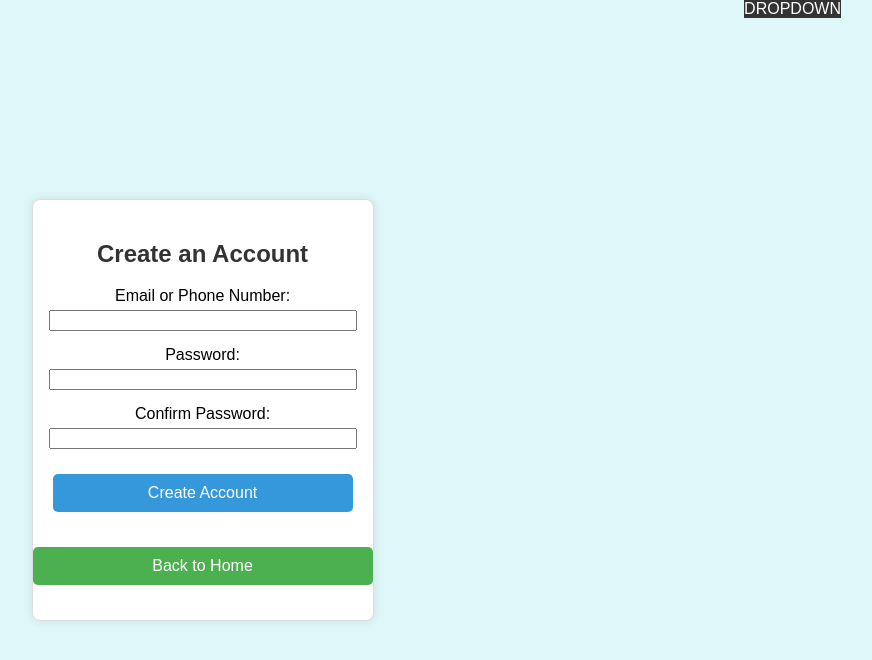
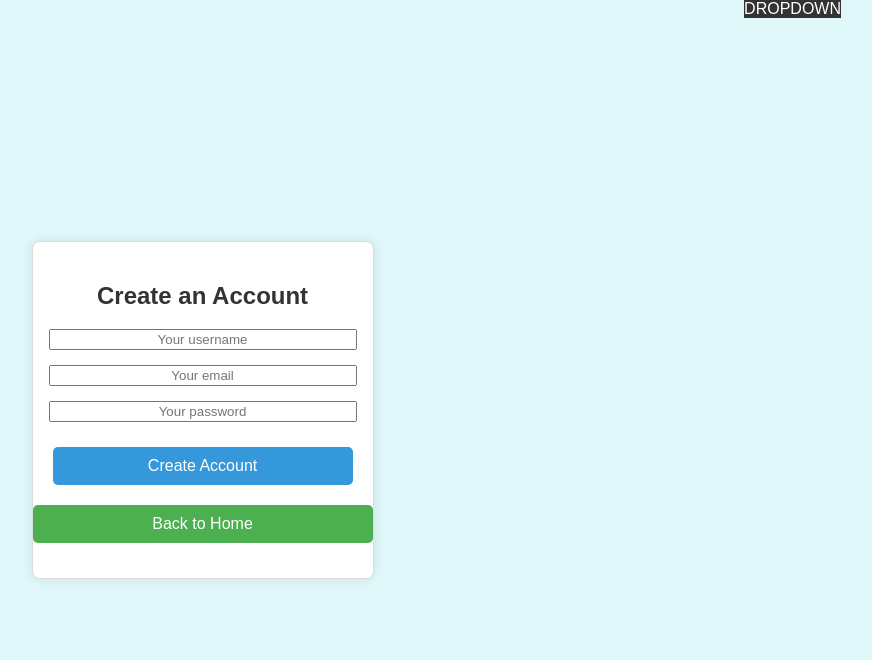
Before and after one commit to jishyk/React-Fitness, a React (Vite) app in the folder client/: page /create-account in a window 1280 px wide. Shown: the top 660 px of the page, without its empty margins (339-1211 px from the left). Built offline with nearby package versions, Linux system fonts and the light colour scheme.

Commit message:
Added CreateAccount functions for form handling and mutation

```diff
--- a/client/Main.jsx
+++ b/client/Main.jsx
@@ -19,7 +19,7 @@ const router = createBrowserRouter([
         element: <Home />,
       },
       {
-        // need to change to login page later once set
+        // 'pseudo-URL for the createAccount page'
         path: '/create-account',
         element: <CreateAccount />,
       },
--- a/client/src/pages/CreateAccount.jsx
+++ b/client/src/pages/CreateAccount.jsx
@@ -1,28 +1,83 @@
 import React from "react";
 import { Link } from "react-router-dom";
 import "../css/create-account.css";
+import { useState } from 'react';
+import { useMutation } from "@apollo/client";
+import { ADD_USER } from '../utils/mutations';
+import Auth from '../utils/auth';
 
 const CreateAccount = () => {
+    // define a useState hook for setting the formState object fields. Initialize the object fields with empty strings.
+    const [formState, setFormState] = useState({
+        username: '',
+        email: '',
+        password: '',
+    });
+
+    // define a useMutation hook for executing the ADD_USER mutation
+    const [addUser, { error, data }] = useMutation(ADD_USER);
+
+    // define a function to destructure the target element name and value from the event.target object and update the formState object accordingly.
+    const handleChange = (event) => {
+        const { name, value } = event.target;
+
+        setFormState({
+            ...formState,
+            [name]: value,
+        });
+    };
+
+    // define an asnyc function to execute the mutation using the destructured formState object fields as arguments. Use the token in the returned data object as the argument in the Auth.login function, which stores the token to local storage and redirects the user to the home page.
+    const handleFormSubmit = async (event) => {
+        event.preventDefault();
+        console.log(formState);
+
+        try {
+            const { data } = await addUser({
+                variables: { ...formState },
+            });
+
+            Auth.login(data.addUser.token);
+        } catch (e) {
+            console.error(e);
+        }
+    };
+
     return (
         <div id="create-account" className="home-container">
             <div className="signup-box">
                 <h2>Create an Account</h2>
-                <form>
-                    <div className="form-group">
-                        <label htmlFor="emailOrPhone">Email or Phone Number:</label>
-                        <input type="text" id="emailOrPhone" name="emailOrPhone" />
-                    </div>
-                    <div className="form-group">
-                        <label htmlFor="password">Password:</label>
-                        <input type="password" id="password" name="password" />
-                    </div>
-                    <div className="form-group">
-                        <label htmlFor="confirmPassword">Confirm Password:</label>
-                        <input type="password" id="confirmPassword" name="confirmPassword" />
-                    </div>
-                    <div className="form-group">
-                        <button type="submit" className="login-button">Create Account</button>
-                    </div>
+                <form onSubmit={handleFormSubmit}>
+                    <input
+                    className="form-group"
+                    placeholder="Your username"
+                    name="username"
+                    type="text"
+                    value={formState.username}
+                    onChange={handleChange}
+                    />
+                    <input
+                    className="form-group"
+                    placeholder="Your email"
+                    name="email"
+                    type="text"
+                    value={formState.email}
+                    onChange={handleChange}
+                    />
+                    <input
+                    className="form-group"
+                    placeholder="Your password"
+                    name="password"
+                    type="text"
+                    value={formState.password}
+                    onChange={handleChange}
+                    />
+                    <button
+                    className="login-button"
+                    type="submit"
+                    >
+                        Create Account
+                    </button>
                 </form>
                 <div className="form-group">
                     <Link to="/" className="signup-button">Back to Home</Link>
```
